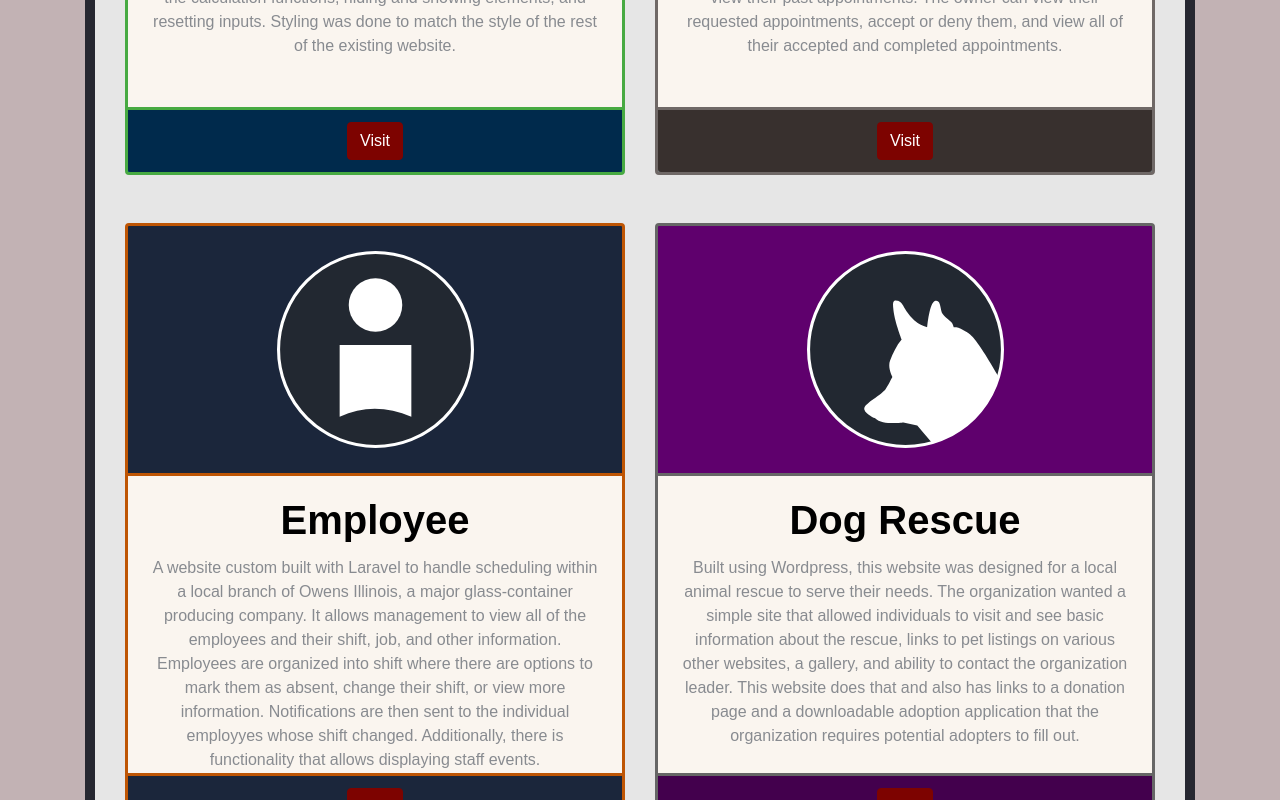
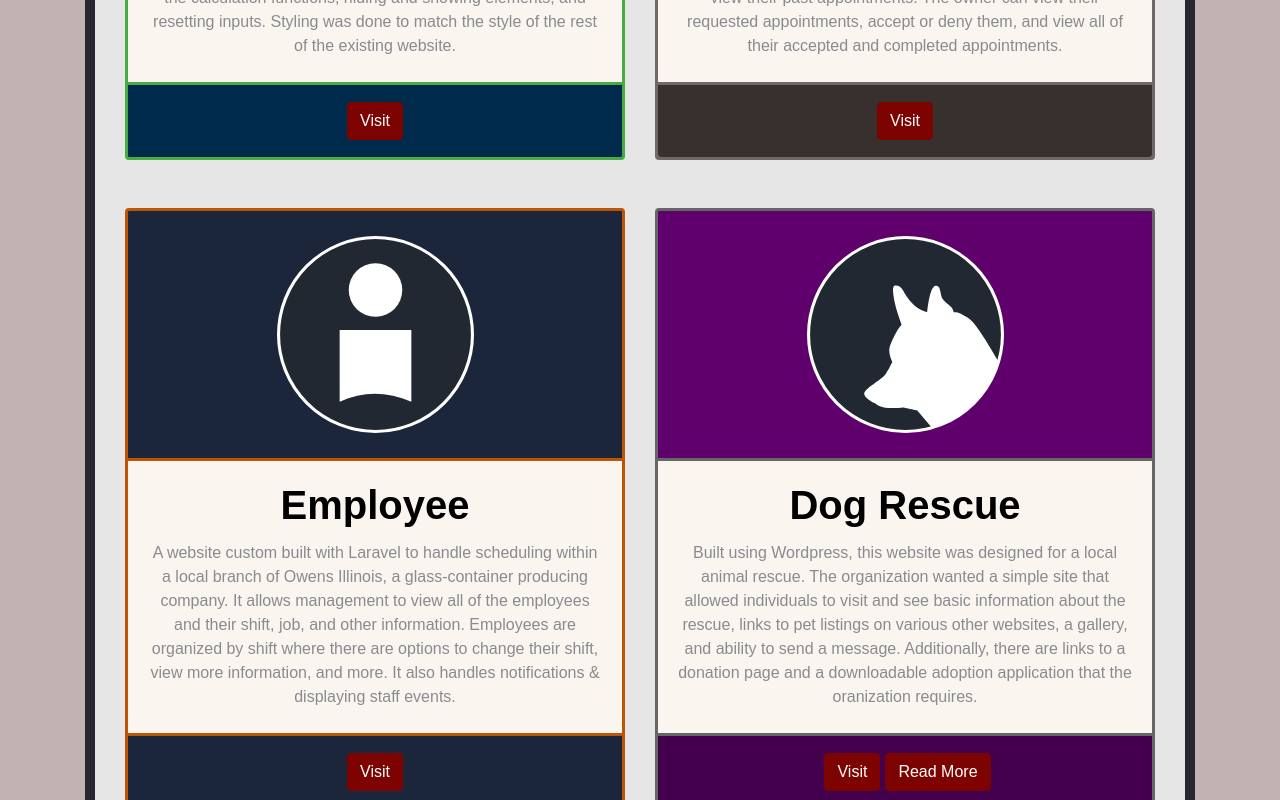
Before and after one commit to ejoebanks/eliweb, an Angular app: page / in a window 1280 px wide. Shown: the part 840-1640 px from the top of the page. Built offline with nearby package versions, Linux system fonts and the light colour scheme; a web font is replaced by a local one.

Commit message:
Changed card body heights, added modal

```diff
--- a/src/app/maincontent/maincontent.component.css
+++ b/src/app/maincontent/maincontent.component.css
@@ -12,7 +12,6 @@
   padding: 30px;
   background: #e6e6e6;
 }
-
 
 /* Base styling */
 .card-title {
@@ -56,7 +55,12 @@
 .card-body {
   border-top: 3px solid #c90500;
   background-color: #faf5ef;
-  height: 300px;
+  overflow: auto;
+  height: 275px;
+}
+
+.card-footer a {
+  margin: 5px;
 }
 
 .card_svg {
@@ -162,3 +166,22 @@
 .cls-2 {
   fill: #fff;
 }
+
+/* Modal */
+#modalheader{
+  font-size: 2em;
+  color: #474954;
+}
+
+.modal-content {
+  background-color: #E0E1DD;
+}
+
+.modal_body {
+  color: black;
+}
+
+.modal-footer {
+  margin: 0 auto;
+  float: none;
+}
--- a/src/app/maincontent/maincontent.component.html
+++ b/src/app/maincontent/maincontent.component.html
@@ -1,5 +1,32 @@
 <div class="container">
+
   <div class="main_content">
+    <div class="modal fade" id="editModal" tabindex="-1" role="dialog" aria-labelledby="myModalLabel">
+  <div class="modal-dialog" role="document">
+      <div class="modal-content">
+        <div class="modal-body mx-3">
+            <button type="button" class="close" data-dismiss="modal" aria-label="Close">
+                <i class="fas fa-times-circle"></i>
+            </button>
+
+              <h4 id="modalheader">More Information</h4>
+              <hr/>
+              <div class="modal_body">
+                <p>
+                This website was built using Wordpress and I perform regular maintenance and updates
+                to the website.
+                </p>
+              </div>
+          </div>
+
+          <div class="modal-footer">
+              <input type="button" class="btn btn-danger" id="event_remove" value="Remove">
+              <input type="button" class="btn btn-primary" id="event_update" value="Save">
+          </div>
+      </div>
+  </div>
+  </div>
+
 
   <div class="row">
     <div class="col-md-6">
@@ -81,11 +108,10 @@
           <h4 class="card-title">Employee</h4>
           <p class="card-text">
             A website custom built with Laravel to handle scheduling within a local
-            branch of Owens Illinois, a major glass-container producing company.  It allows management
+            branch of Owens Illinois, a glass-container producing company.  It allows management
             to view all of the employees and their shift, job, and other information.  Employees are
-            organized into shift where there are options to mark them as absent, change their shift, or
-            view more information.  Notifications are then sent to the individual employyes whose shift
-            changed.  Additionally, there is functionality that allows displaying staff events.
+            organized by shift where there are options to change their shift, view more information, and
+            more.  It also handles notifications & displaying staff events.
           </p>
         </div>
         <div id="employee_footer" class="card-footer">
@@ -95,6 +121,7 @@
       <br/>
     </div>
     <div class="col-md-6">
+
       <div id="dog" class="card" style="width:400px">
         <div class="card_container">
           <svg class="card_svg" id="Layer_1" data-name="Layer 1" xmlns="http://www.w3.org/2000/svg" viewBox="0 0 255.88 255.88">
@@ -107,19 +134,20 @@
         <div class="card-body">
           <h4 class="card-title">Dog Rescue</h4>
           <p class="card-text">
-            Built using Wordpress, this website was designed for a local animal rescue to
-            serve their needs.  The organization wanted a simple site that allowed individuals
-            to visit and see basic information about the rescue, links to pet listings on various
-            other websites, a gallery, and ability to contact the organization leader.  This website
-            does that and also has links to a donation page and a downloadable adoption application that
-            the organization requires potential adopters to fill out.
+            Built using Wordpress, this website was designed for a local animal rescue.  The
+            organization wanted a simple site that allowed individuals to visit and see basic
+            information about the rescue, links to pet listings on various other websites, a gallery,
+            and ability to send a message.  Additionally, there are links to a donation page
+            and a downloadable adoption application that the oranization requires.
           </p>
         </div>
         <div id="dog_footer" class="card-footer">
           <a href="http://sparrowdogs.com/" id="red_btn" class="btn btn-primary">Visit</a>
+          <button type="button" class="btn btn-primary" id="red_btn" data-toggle="modal" data-target="#editModal">Read More</button>
         </div>
       </div> <br />
     </div>
   </div>
   </div>
+  </div>
   <br />
```
